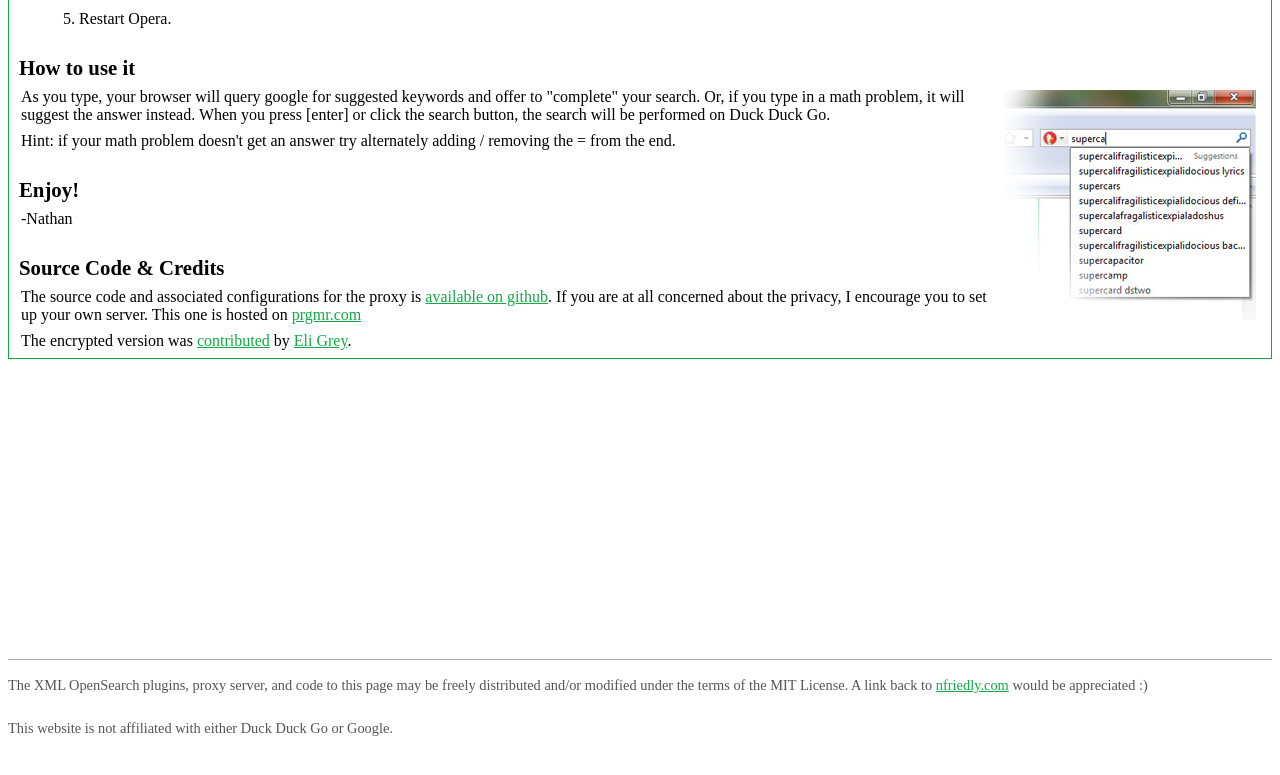
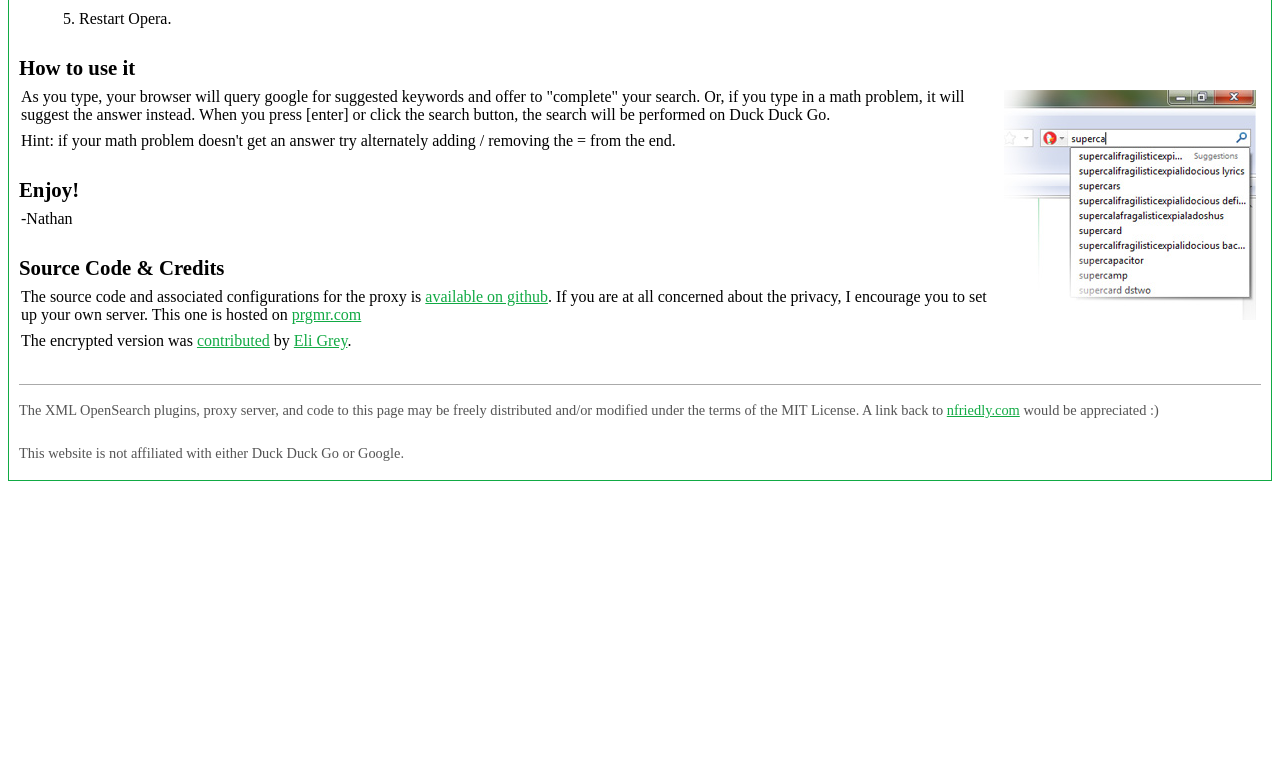
Before and after one commit to nfriedly/DuckDuckGo-GoogleSuggest, a plain HTML site: page index.html in a window 1280 px wide. Shown: the part 2354-3129 px from the top of the page. Drawn offline with nearby package versions, Linux system fonts and the light colour scheme; a small style sheet from the web is missing.

Commit message:
html tweak to index

```diff
--- a/index.html
+++ b/index.html
@@ -225,9 +225,10 @@
 
       <p>The encrypted version was <a href="http://eligrey.com/blog/post/encrypted-duck-duck-go-with-encrypted-google-suggest-search-plugin">contributed</a> by <a href="http://eligrey.com">Eli Grey</a>.</p>
 
+      <p>&nbsp;</p>
+
     </div>
 
-	</div>
    <div id="ft">
 	The XML OpenSearch plugins, proxy server, and code to this page may be freely distributed and/or modified under the terms of the MIT License. A link back to <a href="/">nfriedly.com</a> would be appreciated :)
 	<br />
```
